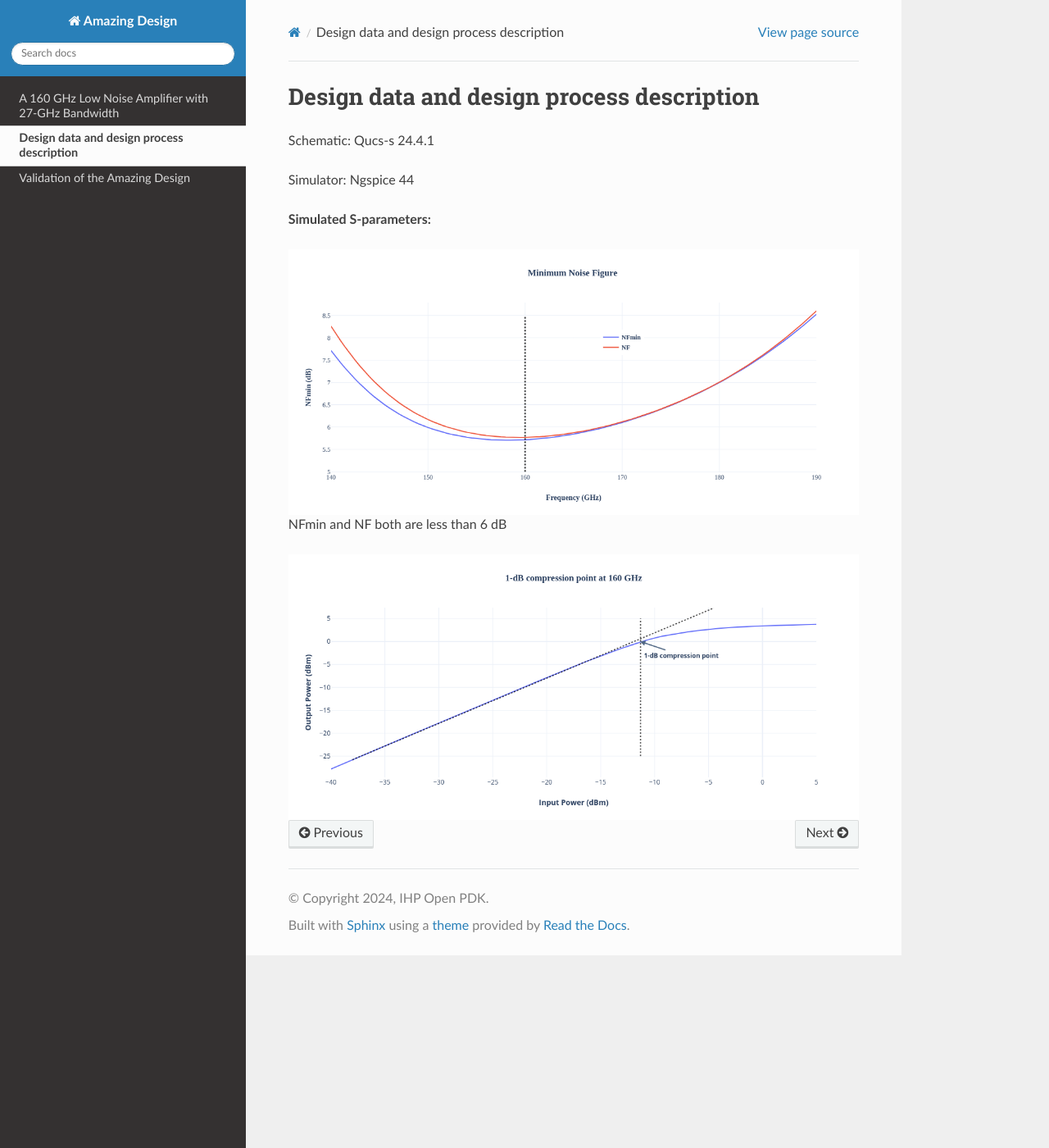
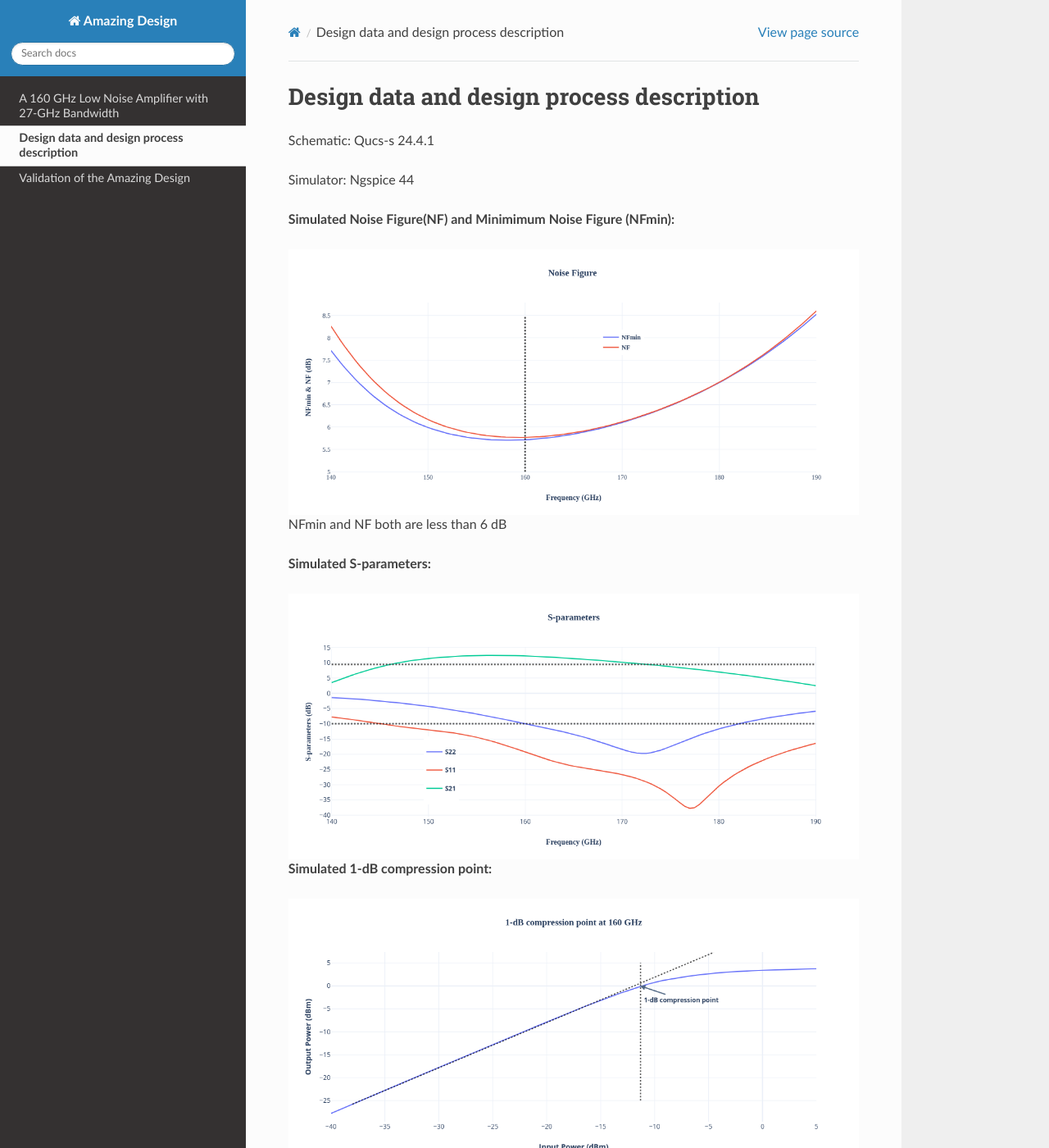
Before and after one commit to IHP-GmbH/TO_Apr2025, a Sphinx documentation site: the page built from 160GHz_LNA/doc/source/designdata.rst, in a window 1280 px wide and 1400 px high. Shown: the whole window at 82% size. Built offline with Sphinx 7.4.7 and the Read the Docs theme 3.1.0, drawn with Linux system fonts in a browser that asks for light colours.

Commit message:
RST change5
Signed-off-by: Atif07Ali <atifali@iut-dhaka.edu>

```diff
--- a/160GHz_LNA/doc/source/designdata.rst
+++ b/160GHz_LNA/doc/source/designdata.rst
@@ -5,7 +5,7 @@ Schematic: Qucs-s 24.4.1
 
 Simulator: Ngspice 44
 
-**Simulated S-parameters:**
+**Simulated Noise Figure(NF) and Minimimum Noise Figure (NFmin):**
 
 .. image:: _static/NF.png
     :align: center
@@ -14,6 +14,15 @@ Simulator: Ngspice 44
 
 NFmin and NF both are less than 6 dB
 
+**Simulated S-parameters:**
+
+.. image:: _static/Sparameters.png
+    :align: center
+    :alt: S-parameters Image.
+    :width: 800
+
+**Simulated 1-dB compression point:**
+
 .. image:: _static/Compression.png
     :align: center
     :alt: S-parameters Image.
```
Also changed, not shown: 160GHz_LNA/doc/source/_static/NF.png.
